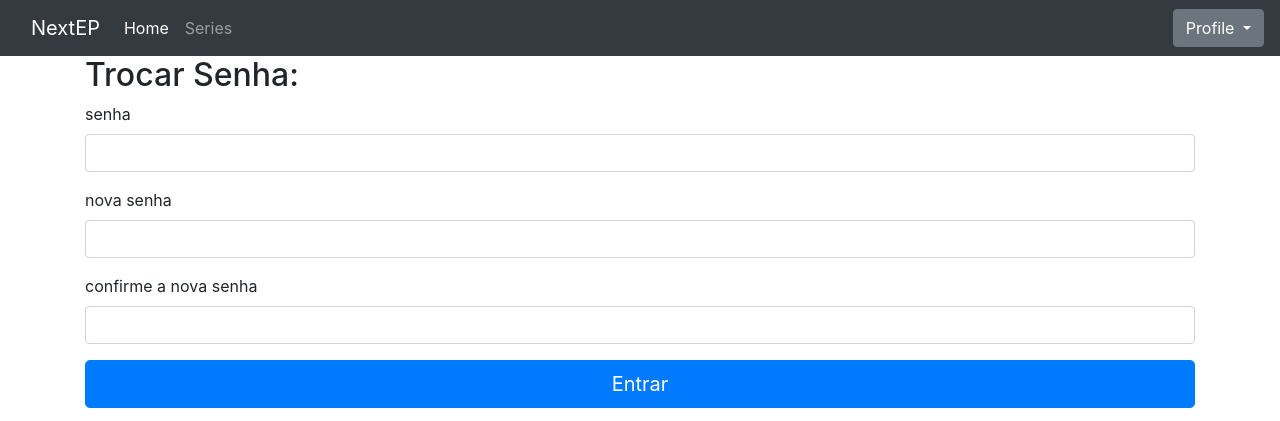
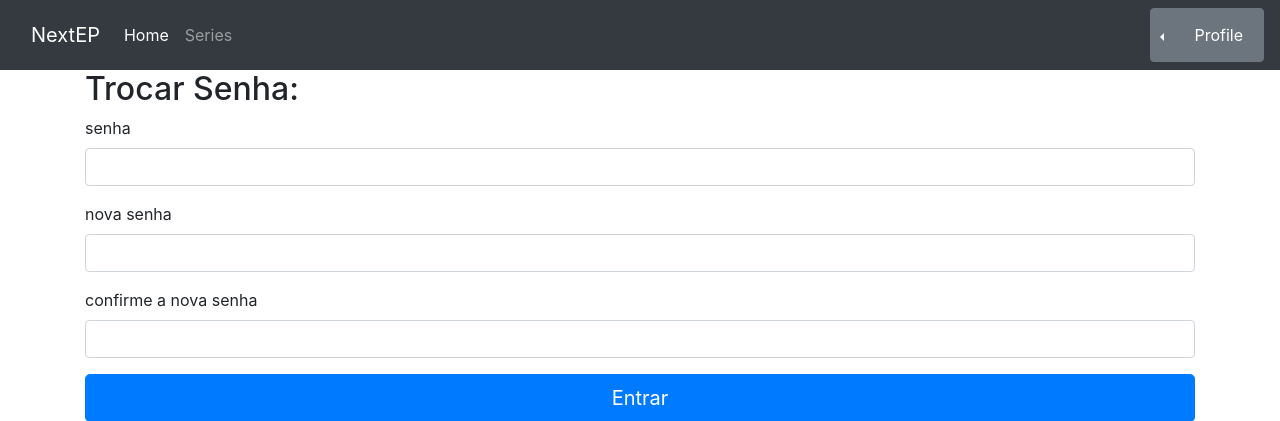
Before and after one commit to next-ep/next-ep, a Flask app: page /account/change_password in a window 1280 px wide. Shown: the top 421 px of the page. Run offline with Flask 2, Linux system fonts and the light colour scheme; the visitor is signed in with stand-in values (Sample User, id 1); some libraries are stand-ins or nearby versions.

Commit message:
ajustando botao para dropleft

```diff
--- a/app/templates/components/navbar.html
+++ b/app/templates/components/navbar.html
@@ -17,23 +17,22 @@
     </div>
     <ul class="navbar-nav justify-content-end">
         {%if current_user.is_authenticated%}
-        <li class="nav-item dropdown">
-            <a class="btn btn-secondary dropdown-toggle" href="#" role="button" id="dropdownMenuLink" data-toggle="dropdown" aria-haspopup="true" aria-expanded="false">
-                Profile
-            </a>
-            <ul class="dropdown-menu">
+        <div class="btn-group">
+          <div class="btn-group dropleft" role="group">
+            <button type="button" class="btn btn-secondary dropdown-toggle dropdown-toggle-split" data-toggle="dropdown" aria-haspopup="true" aria-expanded="false">
+              <span class="sr-only">Dropleft</span>
+            </button>
+            <div class="dropdown-menu">
               <li><a class="nav-link" href="{{url_for('auth.change_username')}}">Change Username</a></li>
               <li><a class="nav-link" href="{{url_for('auth.change_password')}}">Change Password</a></li>
               <li><hr class="dropdown-divider"></li>
               <li><a class="nav-link active" aria-current="page" href="{{url_for('auth.logout')}}">Logout</a></li>
-            </ul>
-          </li>
-        <li class="nav-item">
-
-        </li>
-        <li class="nav-item">
-
-          </li>
+            </div>
+          </div>
+          <button type="button" class="btn btn-secondary">
+            <li><a class="nav-link active" aria-current="page" href="#">Profile</a></li>
+          </button>
+        </div>
         {%else%}
         <li class="nav-item">
             <a class="nav-link active" aria-current="page" href="{{url_for('auth.signup')}}">SignUp</a>
```
